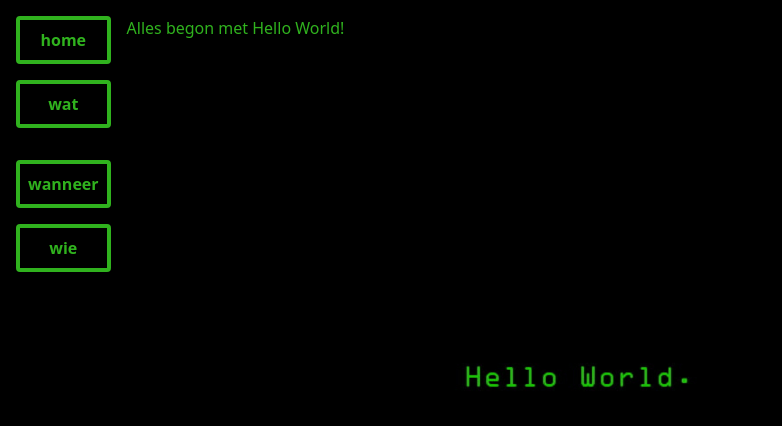
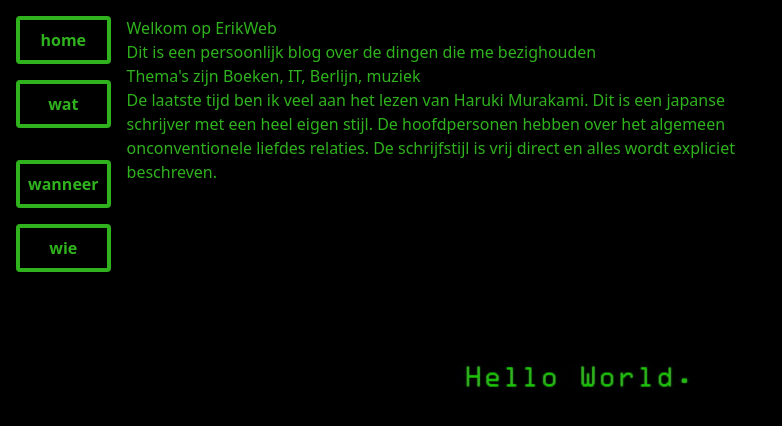
Before and after one commit to ErikGrootoonk/erikweb, a website: page index.html in a window 1280 px wide. Shown: the whole page, without its empty margins (0-782 px from the left). Drawn offline with Linux system fonts and the light colour scheme.

Commit message:
tekst toegevoegd aan index.html en live-server geïnstalleerd in het project

```diff
--- a/index.html
+++ b/index.html
@@ -19,7 +19,14 @@
 	<div class="border-solid border-4 border-txtgreen rounded flex items-center justify-center px-2 py-2"><a href="./wanneer.html">wanneer</a></div>
         <div class="border-solid border-4 border-txtgreen rounded flex items-center justify-center px-2 py-2"><a href="./wie.html">wie</a></div>
     </nav>
-    <div class="text-txtgreen w-1/2 ml-4 mt-4">Alles begon met Hello World! </div>
+    <div class="text-txtgreen w-1/2 ml-4 mt-4">Welkom op ErikWeb
+      <p>Dit is een persoonlijk blog over de dingen die me bezighouden</p>
+      <p>Thema's zijn Boeken, IT, Berlijn, muziek</p>
+      <p>De laatste tijd ben ik veel aan het lezen van Haruki Murakami.  Dit is een japanse schrijver met een heel eigen stijl. De hoofdpersonen hebben over het algemeen onconventionele liefdes relaties. De schrijfstijl is vrij direct en alles wordt expliciet beschreven. </p>
+    </div>
+
+
+
 </div>
 </body>
 
--- a/package.json
+++ b/package.json
@@ -3,8 +3,8 @@
   "version": "1.0.0",
   "description": "personal webpage",
   "main": "index.html",
-
   "scripts": {
+    "start": "live-server .",
     "test": "echo \"Error: no test specified\" && exit 1"
   },
   "repository": {
@@ -21,5 +21,8 @@
     "autoprefixer": "^10.4.13",
     "postcss": "^8.4.19",
     "tailwindcss": "^3.2.4"
+  },
+  "dependencies": {
+    "live-server": "^1.2.2"
   }
 }
```
Also changed, not shown: dist/style.css, 2 other files.
